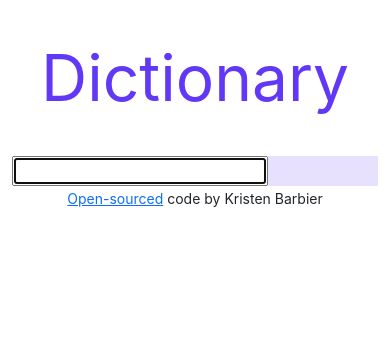
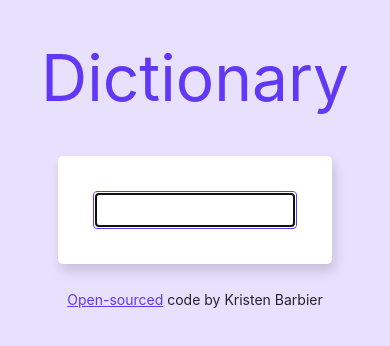
Before and after one commit to KTBarbier/dictionary-project, a React (Create React App) app: page / in a window 390 px wide. Shown: the top 346 px of the page. Built offline with nearby package versions, Linux system fonts and the light colour scheme.

Commit message:
filtered phonetic api bug, set initial styling

```diff
--- a/src/App.css
+++ b/src/App.css
@@ -10,3 +10,11 @@
     font-size: 64px;
     color: #6138F5;
 }
+
+body {
+    background: var(--background);
+}
+
+a {
+    color: var(--accent);
+}
--- a/src/Dictionary.css
+++ b/src/Dictionary.css
@@ -6,3 +6,23 @@
 .Dictionary {
     background: var(--background)
 }
+
+.Dictionary section {
+    background: white;
+    padding: 35px;
+    border-radius: 5px;
+    margin: 23px;
+    margin-right: auto;
+    margin-left: auto;
+    box-shadow: 3px 7px 12px rgb(0 0 0 / 15%);
+    max-width: 75%;
+    display: block;
+}
+
+.Dictionary input {
+    width: 100%;
+    padding: 6px 4px;
+    border: 1px solid #6138F5;
+    border-radius: 4px;
+    color: #333
+}
--- a/src/Dictionary.js
+++ b/src/Dictionary.js
@@ -6,25 +6,35 @@ import "./Dictionary.css";
 export default function Dictionary() {
   let [keyword, setKeyword] = useState("");
   let [results, setResults] = useState(null);
-  function search(event) {
-    event.preventDefault();
 
-    function handleResponse(response) {
-      setResults(response.data[0]);
-    }
-
+  function handleResponse(response) {
+    setResults(response.data[0]);
+  }
+  function search() {
     let apiUrl = `https://api.dictionaryapi.dev/api/v2/entries/en/${keyword}`;
     axios.get(apiUrl).then(handleResponse);
   }
+
+  function handleSubmit(event) {
+    event.preventDefault();
+    search();
+  }
+
   function handleKeywordChange(event) {
     setKeyword(event.target.value);
   }
 
   return (
     <div className="Dictionary">
-      <form onSubmit={search}>
-        <input type="search" onChange={handleKeywordChange} autoFocus={true} />
-      </form>
+      <section>
+        <form onSubmit={handleSubmit}>
+          <input
+            type="search"
+            onChange={handleKeywordChange}
+            autoFocus={true}
+          />
+        </form>
+      </section>
       <Results results={results} />
     </div>
   );
--- a/src/Meaning.js
+++ b/src/Meaning.js
@@ -10,10 +10,8 @@ export default function Meaning(props) {
         return (
           <div key={index}>
             <div>
-              <strong>Definition: </strong>
-              {definition.definition}
+              <strong>{definition.definition}</strong>
               <br />
-              <strong>Example: </strong>
               <em>{definition.example}</em>
 
               <Synonyms synonyms={definition.synonyms} />
--- a/src/Results.js
+++ b/src/Results.js
@@ -6,6 +6,7 @@ export default function Results(props) {
   if (props.results) {
     return (
       <div className="Results">
+        <section>
           <h2>{props.results.word}</h2>
           {props.results.phonetics
             .filter(function (phonetic) {
@@ -18,11 +19,12 @@ export default function Results(props) {
                 </div>
               );
             })}
+        </section>
         {props.results.meanings.map(function (meaning, index) {
           return (
-            <div key={index}>
+            <section key={index}>
               <Meaning meaning={meaning} />
-            </div>
+            </section>
           );
         })}
       </div>
```
Lines whose indentation alone changed are shown as unchanged.
